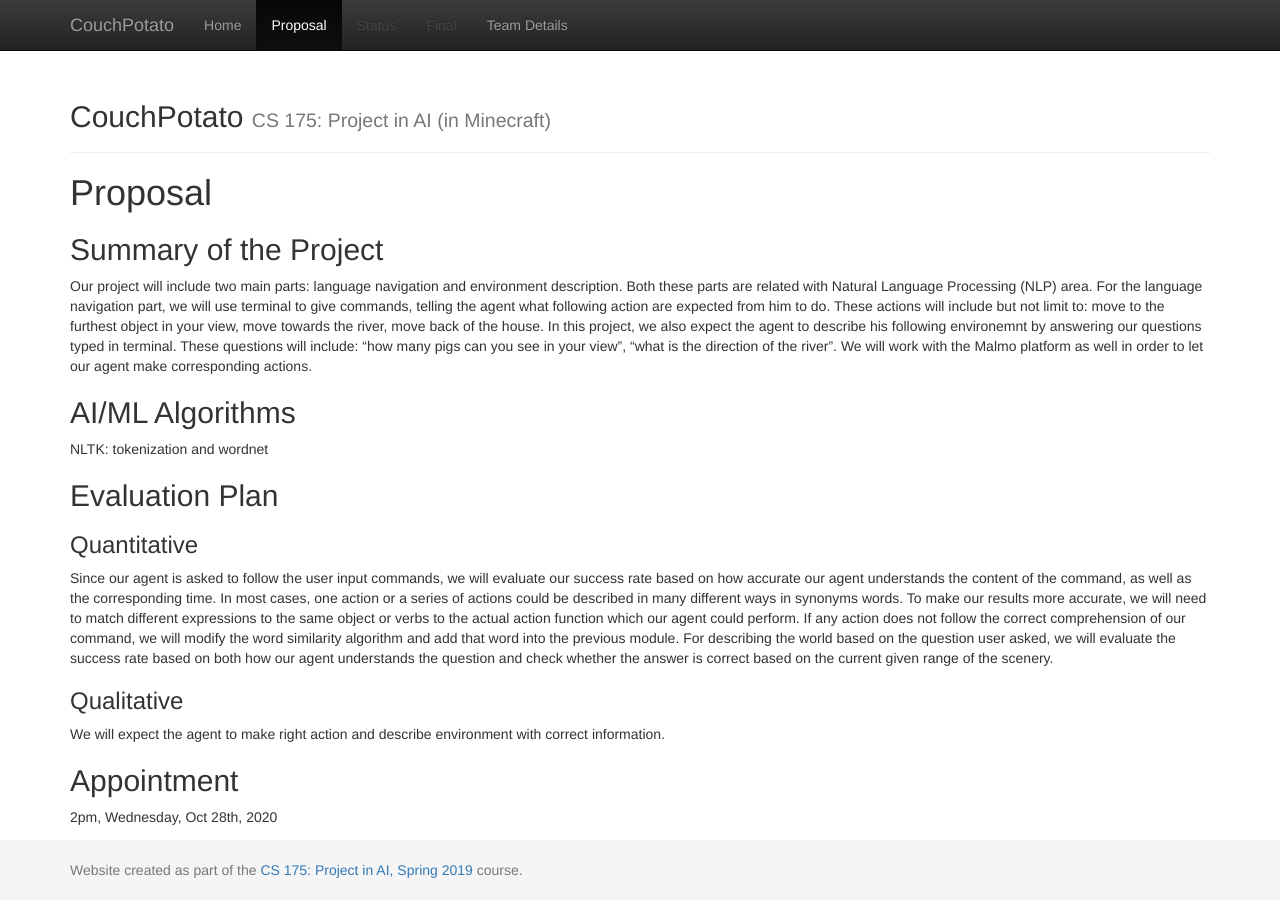
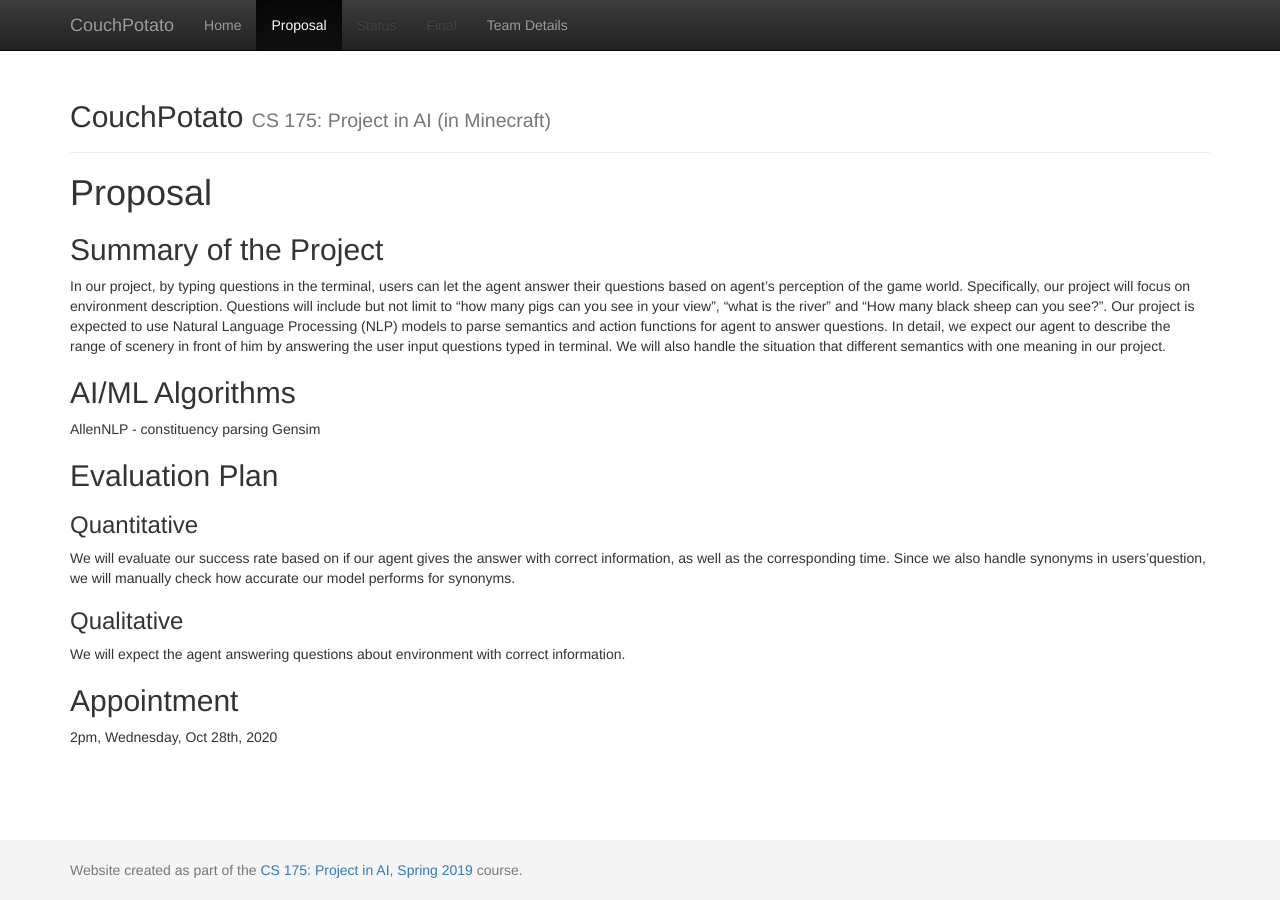
Before and after one commit to SkellyDev/CouchPotato, a Jekyll site: the page built from docs/proposal.md, in a window 1280 px wide. Built offline with Jekyll 4.4.1, drawn with Linux system fonts in a browser that asks for light colours; our own code applies the rules of GitHub Pages for plain Markdown files.

Commit message:
Update proposal.md

```diff
--- a/docs/proposal.md
+++ b/docs/proposal.md
@@ -1,17 +1,19 @@
 # Proposal
 
 ## Summary of the Project
-Our project will include two main parts: language navigation and environment description. Both these parts are related with Natural Language Processing (NLP) area. For the language navigation part, we will use terminal to give commands, telling the agent what following action are expected from him to do. These actions will include but not limit to: move to the furthest object in your view, move towards the river, move back of the house. In this project, we also expect the agent to describe his following environemnt by answering our questions typed in terminal. These questions will include: "how many pigs can you see in your view", "what is the direction of the river". We will work with the Malmo platform as well in order to let our agent make corresponding actions.
+In our project, by typing questions in the terminal, users can let the agent answer their questions based on agent's perception of the game world. Specifically, our project will focus on environment description. Questions will include but not limit to "how many pigs can you see in your view", "what is the river" and "How many black sheep can you see?". Our project is expected to use Natural Language Processing (NLP) models to parse semantics and action functions for agent to answer questions. In detail, we expect our agent to describe the range of scenery in front of him by answering the user input questions typed in terminal. We will also handle the situation that different semantics with one meaning in our project.
+
 
 ## AI/ML Algorithms
-NLTK: tokenization and wordnet
+AllenNLP - constituency parsing
+Gensim
 
 ## Evaluation Plan
 ### Quantitative
-Since our agent is asked to follow the user input commands, we will evaluate our success rate based on how accurate our agent understands the content of the command, as well as the corresponding time. In most cases, one action or a series of actions could be described in many different ways in synonyms words. To make our results more accurate, we will need to match different expressions to the same object or verbs to the actual action function which our agent could perform. If any action does not follow the correct comprehension of our command, we will modify the word similarity algorithm and add that word into the previous module. For describing the world based on the question user asked, we will evaluate the success rate based on both how our agent understands the question and check whether the answer is correct based on the current given range of the scenery.
+We will evaluate our success rate based on if our agent gives the answer with correct information, as well as the corresponding time. Since we also handle synonyms in users'question, we will manually check how accurate our model performs for synonyms.
 
 ### Qualitative
-We will expect the agent to make right action and describe environment with correct information.
+We will expect the agent answering questions about environment with correct information.
 
 ## Appointment
 2pm, Wednesday, Oct 28th, 2020
```
